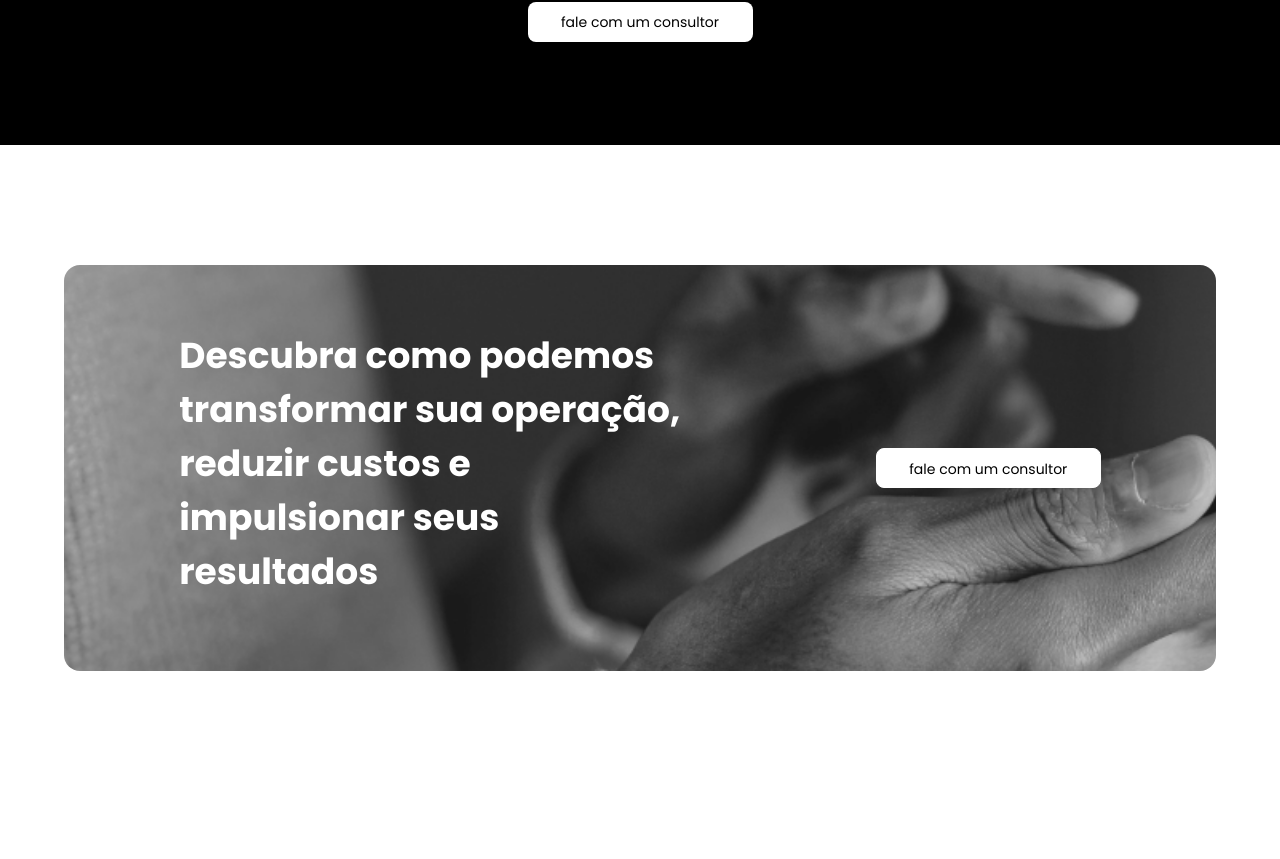
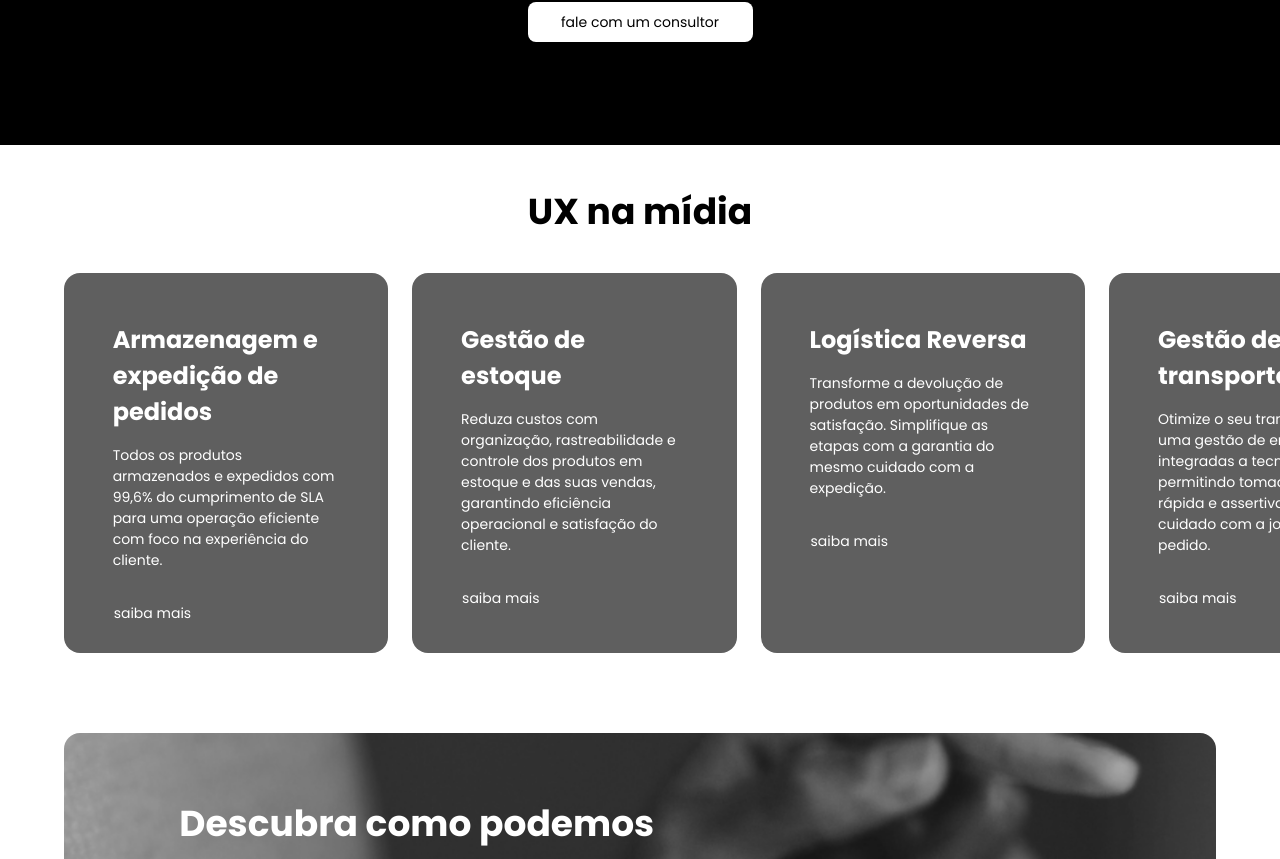
Before and after one commit to uxgroup1/uxgroup2024, a Next.js app: page / in a window 1280 px wide. Shown: the part 4220-5079 px from the top of the page. Before the commit the page ends 4931 px from the top, so only its background shows below. Built offline with nearby package versions, Linux system fonts and the light colour scheme.

Commit message:
Ajuste de telas

```diff
--- a/src/app/globals.css
+++ b/src/app/globals.css
@@ -49,7 +49,6 @@
 
 html,
 body {
-  max-width: 100vw;
   font-family: "Poppins", sans-serif;
 
 }
@@ -64,8 +63,11 @@ body {
 }
 
 main {
+  display: flex;
+  align-items: center;
+  justify-content: center;
+  flex-direction: column;
   width: 100%;
-  max-width: 1440px;
   overflow: hidden;
 }
 
@@ -102,7 +104,7 @@ a {
 }
 
 section{
-  max-width: 1996px;
+  max-width: 100%;
   padding-top: 40px;
   padding-bottom: 40px;
 }
--- a/src/components/logisticaSustentavel/index.tsx
+++ b/src/components/logisticaSustentavel/index.tsx
@@ -31,7 +31,7 @@ function LogisticaSustentavel() {
             </div>
             <div className={style.ContentImage}>
                 <div className={style.BoxImage}>
-                kkkkk
+                .
                 </div>
             </div>
           </div>
--- a/src/components/uxMidia/index.tsx
+++ b/src/components/uxMidia/index.tsx
@@ -1,11 +1,67 @@
-function UxMidia(){
-    return(
-        <>
-            <section>
+import CarrouselCards from "../carrouselCards";
+import style from "./style.module.scss";
 
-            </section>
-        </>
-    )
+function UxMidia() {
+
+    const content = [
+        {
+          title: "Armazenagem e expedição de pedidos ",
+          text: "Todos os produtos armazenados e expedidos com 99,6% do cumprimento de SLA para uma operação eficiente com foco na experiência do cliente.",
+          banner: "",
+          index : 0
+        },
+        {
+          title: "Gestão de estoque",
+          text: "Reduza custos com organização, rastreabilidade e controle dos produtos em estoque e das suas vendas, garantindo eficiência operacional e satisfação do cliente.",
+          banner: "",
+          index : 1
+        },
+        {
+          title: "Logística Reversa",
+          text: "Transforme a devolução de produtos em oportunidades de satisfação. Simplifique as etapas com a garantia do mesmo cuidado com a expedição.",
+          banner: "",
+          index : 2
+        },
+        {
+          title: "Gestão de transportes",
+          text: "Otimize o seu transporte, com uma gestão de entregas 100% integradas a tecnologia permitindo tomada de decisão rápida e assertiva, garantindo o cuidado com a jornada do pedido.",
+          banner: "",
+          index : 3
+        },
+        {
+          title: "PUDO's",
+          text: "Aumente a satisfação do cliente com nossos pontos de coleta e entrega estrategicamente localizados. A conveniência e a agilidade ao alcance do seu cliente.",
+          banner: "",
+          index : 4
+        },
+        {
+          title: "WMS",
+          text: "Automação total para uma operação de e-commerce de alta performance. Digitalização e visibilidade em tempo real para gestão de estoque e coleta do pedido.",
+          banner: "",
+          index : 5
+        },
+        {
+          title: "S&OP",
+          text: "Evite atrasos e reclamações, com Planejamento de Vendas e Operação é possível alinhar e integrar as áreas para melhor gerenciamento de produtos e demandas garantindo a eficiência do processo logístico.",
+          banner: "",
+          index : 6
+        },
+      ];
+
+  return (
+    <>
+      <section className={style.UxMidia}>
+        <div className={style.Container}>
+          <div className={style.BoxUxMidia}>
+            <div className={style.Content}>
+              <h1>UX na mídia</h1>
+            </div>
+          </div>
+        </div>
+        <CarrouselCards content={content} />
+      </section>
+    </>
+  );
 }
 
-export default UxMidia
+export default UxMidia;
--- a/src/components/uxMidia/style.module.scss
+++ b/src/components/uxMidia/style.module.scss
@@ -0,0 +1,28 @@
+.UxMidia {
+  height: 100%;
+  width: 100%;
+  background-color: #fff;
+
+  .Container {
+    display: flex;
+    align-items: center;
+    flex-direction: column;
+    justify-content: center;
+    width: 100%;
+    height: 100%;
+
+    .BoxUxMidia {
+      display: flex;
+      width: 90%;
+      height: 100%;
+
+      .Content {
+        display: flex;
+        align-items: center;
+        justify-content: center;
+        width: 100%;
+        color: #000 ;
+      }
+    }
+  }
+}
--- a/src/components/uxPartners/style.module.scss
+++ b/src/components/uxPartners/style.module.scss
@@ -2,6 +2,7 @@
   height: 100%;
   width: 100%;
   background-color: black;
+  color: #fff;
 
   .Container {
     display: flex;
```
